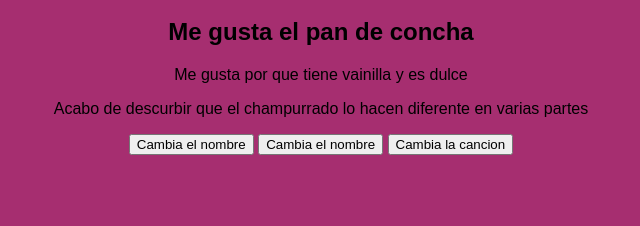
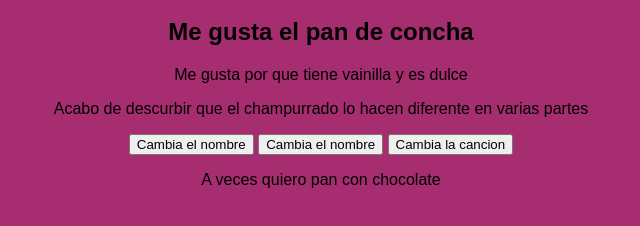
Before and after one commit to gapman20/Ch54-miPrimerRepo, a plain HTML site: page index.html in a window 1280 px wide. Shown: the part 140-366 px from the top of the page, without its empty margins (319-959 px from the left). Drawn offline with Linux system fonts and the light colour scheme.

Commit message:
feat: se agrego un parrafo

```diff
--- a/index.html
+++ b/index.html
@@ -11,5 +11,6 @@
     <button>Cambia el nombre</button>
     <button>Cambia el nombre</button>
     <button>Cambia la cancion</button>
+    <p>A veces quiero pan con chocolate</p>
   </body>
 </html>
```
